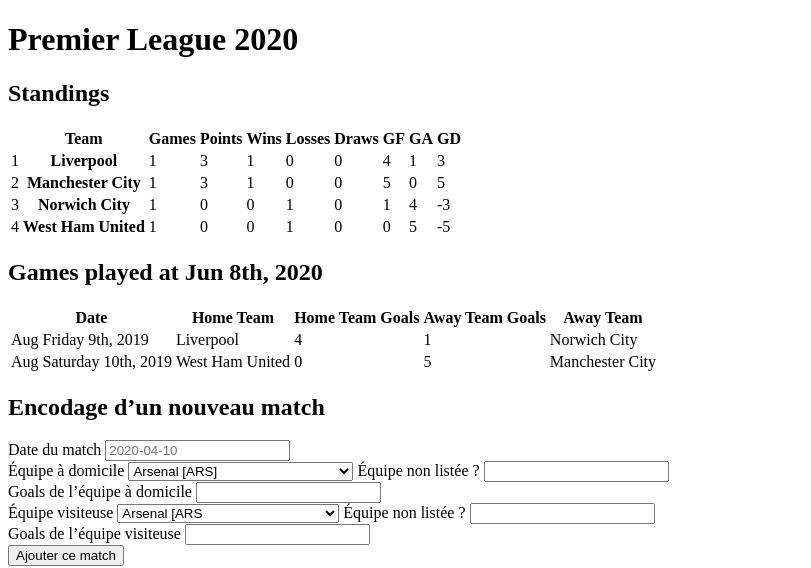
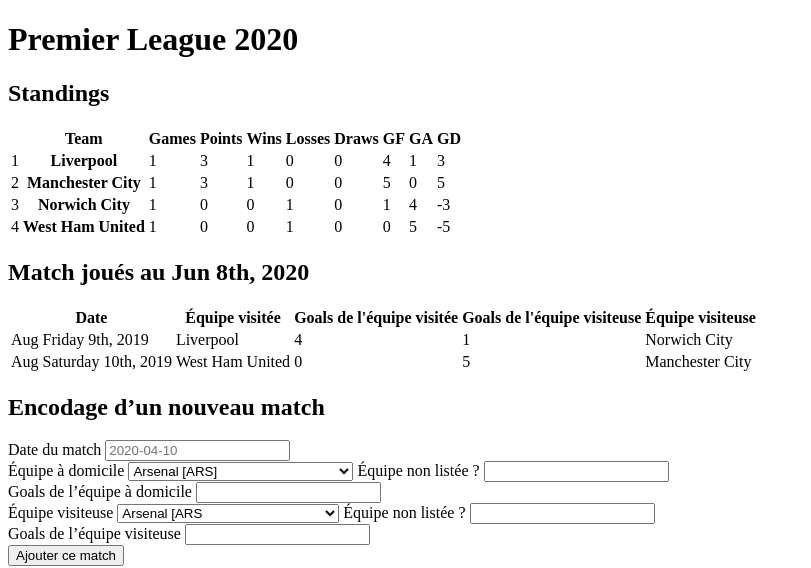
Before and after one commit to VincentBulfon/scores, a PHP site: page / in a window 1280 px wide. Shown: the top 568 px of the page, without its empty margins (0-811 px from the left). Run offline with PHP 8.4, Linux system fonts and the light colour scheme; data comes from the database, SQL or seed files in the repository.

Commit message:
Refactoring the view

```diff
--- a/views/scores.view.php
+++ b/views/scores.view.php
@@ -44,15 +44,16 @@
     </table>
 </section>
 <section>
-    <h2>Games played at <?= TODAY ?></h2>
+    <h2>Match joués au <?= TODAY ?></h2>
+   <?php if(count($matches)): ?>
        <table>
            <thead>
            <tr>
                <th>Date</th>
-            <th>Home Team</th>
-            <th>Home Team Goals</th>
-            <th>Away Team Goals</th>
-            <th>Away Team</th>
+               <th>Équipe visitée</th>
+               <th>Goals de l'équipe visitée</th>
+               <th>Goals de l'équipe visiteuse</th>
+               <th>Équipe visiteuse</th>
            </tr>
            </thead>
            <tbody>
@@ -70,6 +71,9 @@
            <?php endforeach; ?>
            </tbody>
        </table>
+    <?php else: ?>
+    <p>Aucun match n'a été joué à ce jour</p>
+    <?php endif; ?>
 </section>
 <section>
     <h2>Encodage d’un nouveau match</h2>
```
Lines whose indentation alone changed are shown as unchanged.
